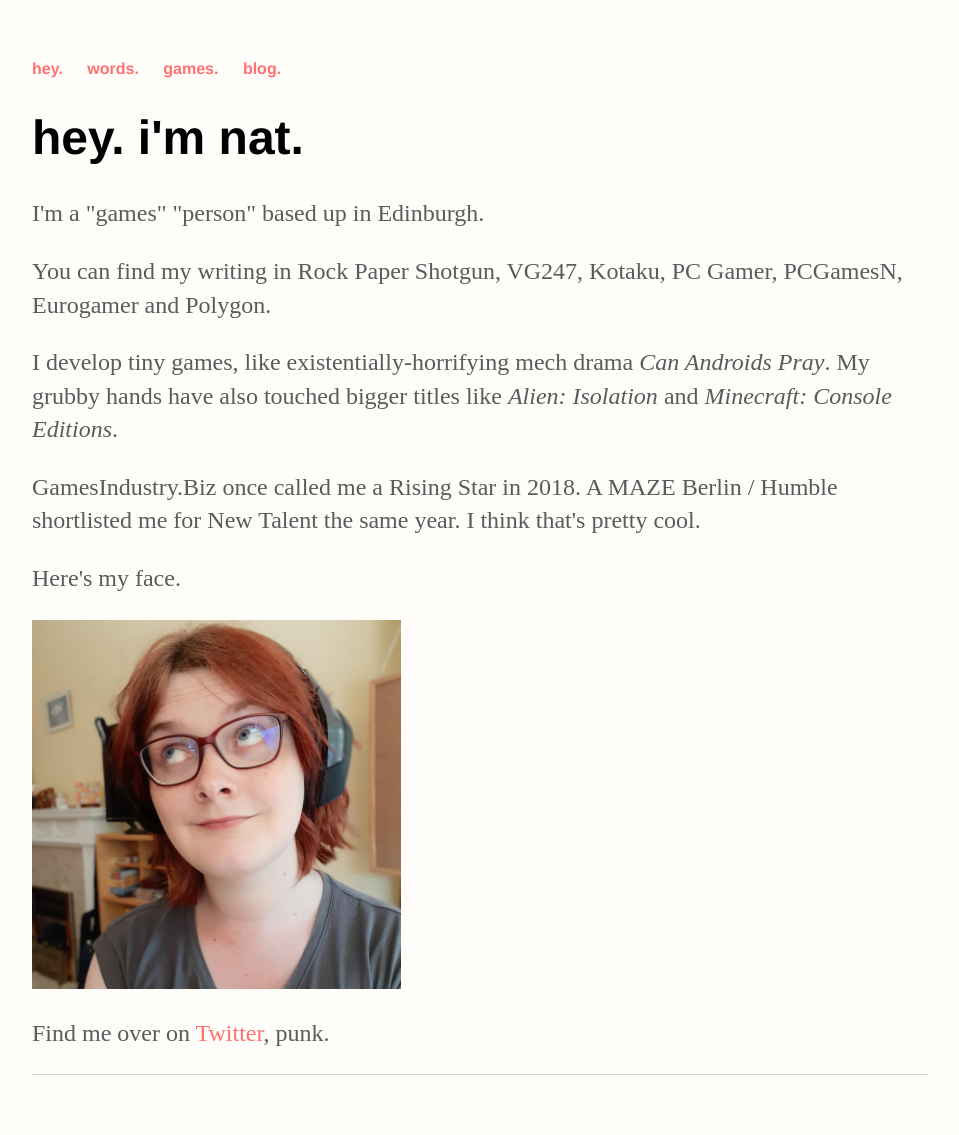
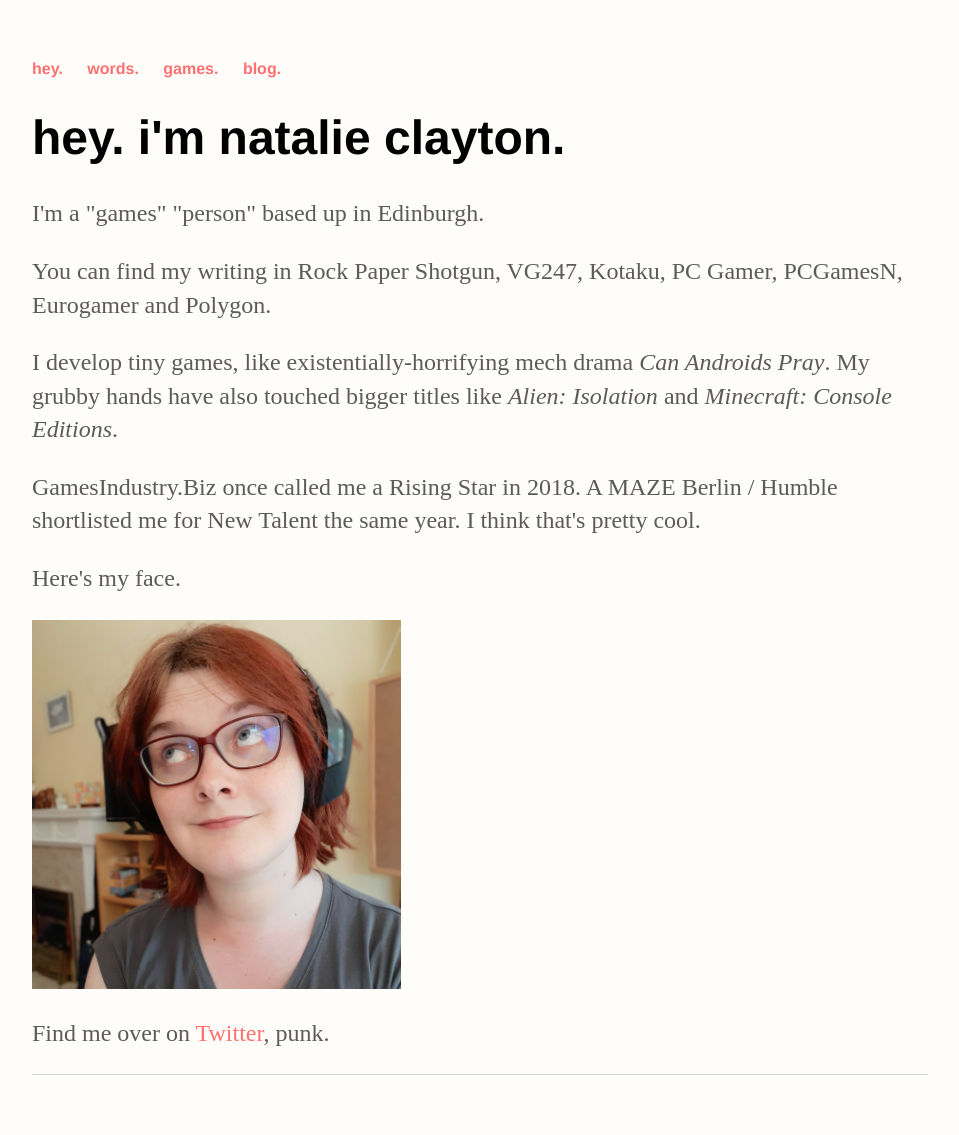
Before and after one commit to ScarletCatalie/ScarletCatalie.github.io, a Jekyll site: the page built from index.html, in a window 1280 px wide. Shown: the whole page, without its empty margins (160-1119 px from the left). Built offline with Jekyll 4.4.1, drawn with Linux system fonts in a browser that asks for light colours.

Commit message:
Update index.html

```diff
--- a/index.html
+++ b/index.html
@@ -3,7 +3,7 @@ layout: default
 title: Nat, From Online
 ---
 <div class="blurb">
-	<h1>hey. i'm nat.</h1>
+	<h1>hey. i'm natalie clayton.</h1>
 </div><!-- /.blurb -->
 
 <p>I'm a "games" "person" based up in Edinburgh.</p>
```
